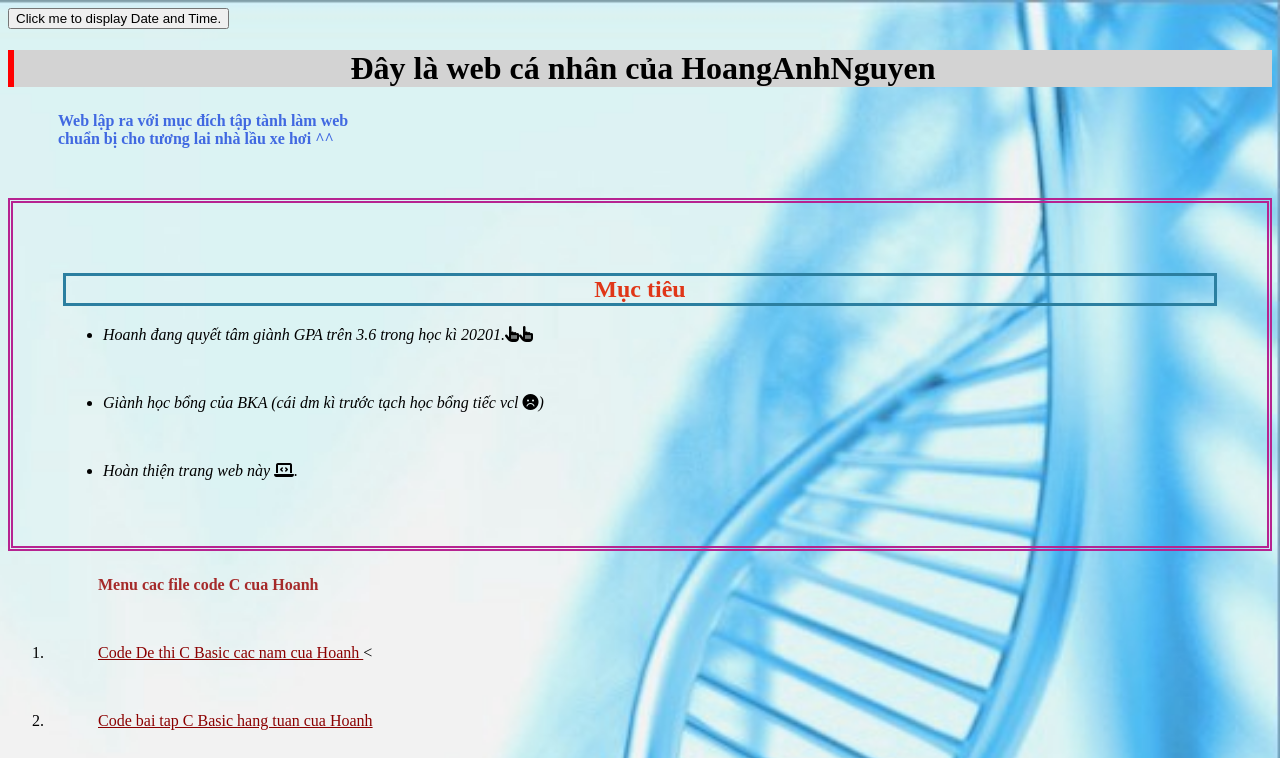
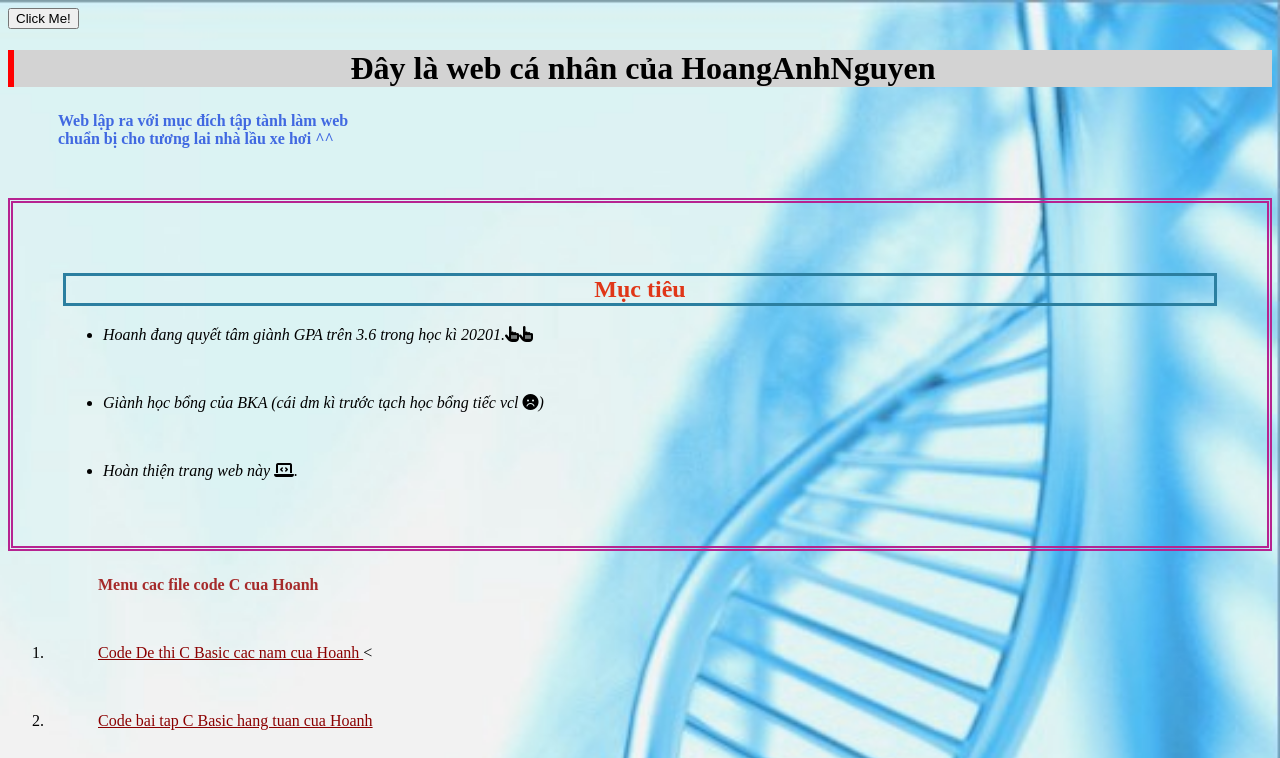
Before and after one commit to HoangAnhNguyen0710/Flappy, a plain HTML site: page index.html in a window 1280 px wide. Shown: the top 758 px of the page. Drawn offline with Linux system fonts and the light colour scheme.

Commit message:
update 2

```diff
--- a/index.html
+++ b/index.html
@@ -12,8 +12,7 @@
 
 <body>
 
-    <button type="button" onclick="document.getElementById('demo').innerHTML = Date()">
-    Click me to display Date and Time.</button>
+    <button type="button" onclick='document.getElementById("demo").innerHTML = "Hello JavaScript!"'>Click Me!</button>
     <style>
         body {
             background-image: url("1.jpeg");
```
